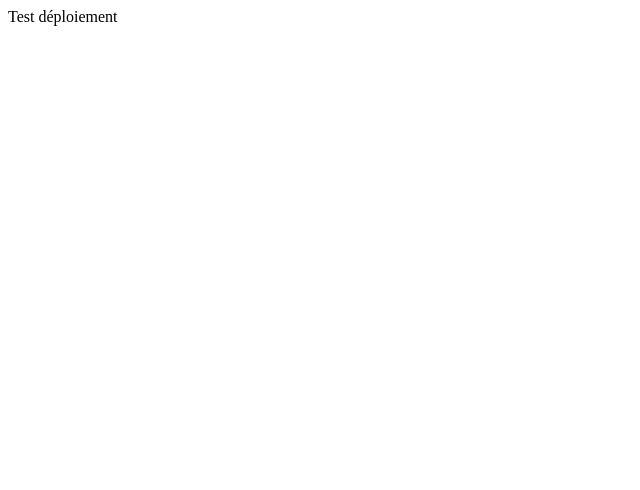
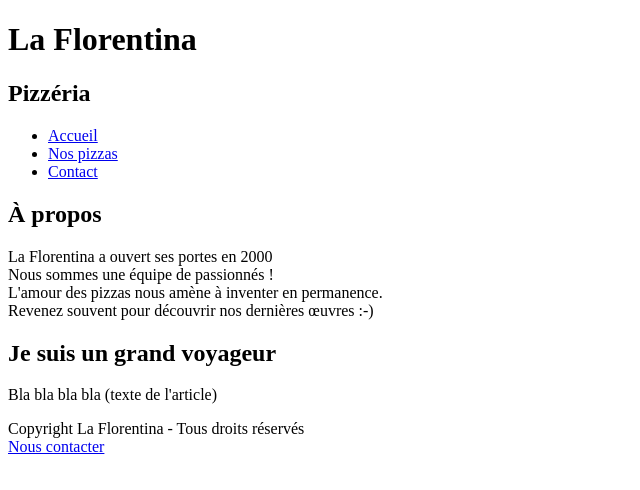
Before and after one commit to Axurynn/workshop-html, a plain HTML site: page index.html in a window 1280 px wide. Shown: the whole page, without its empty margins (0-640 px from the left). Drawn offline with Linux system fonts and the light colour scheme.

Commit message:
TP2 - index.html completed

```diff
--- a/index.html
+++ b/index.html
@@ -7,6 +7,37 @@
     <title>Pizzeria</title>
   </head>
   <body>
-    Test déploiement
+    <header>
+      <h1>La Florentina</h1>
+      <h2>Pizzéria</h2>
+    </header>
+    <nav>
+      <ul>
+        <li><a href="#accueil">Accueil</a></li>
+        <li><a href="#nos_pizzas">Nos pizzas</a></li>
+        <li><a href="#contact">Contact</a></li>
+      </ul>
+    </nav>
+    <main>
+      <h2>À propos</h2>
+      <p>
+        La Florentina a ouvert ses portes en 2000 <br />Nous sommes une équipe
+        de passionnés ! <br />
+        L'amour des pizzas nous amène à inventer en permanence. <br />Revenez
+        souvent pour découvrir nos dernières œuvres :-)
+      </p>
+      <article>
+        <section>
+          <h2>Je suis un grand voyageur</h2>
+          <p>Bla bla bla bla (texte de l'article)</p>
+        </section>
+      </article>
+    </main>
+    <footer>
+      <p>
+        Copyright La Florentina - Tous droits réservés <br />
+        <a href="#contact">Nous contacter</a>
+      </p>
+    </footer>
   </body>
 </html>
```
